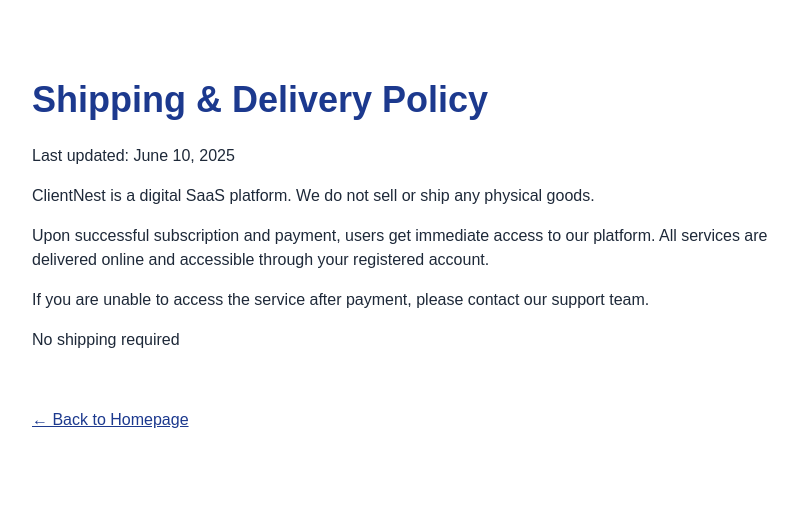
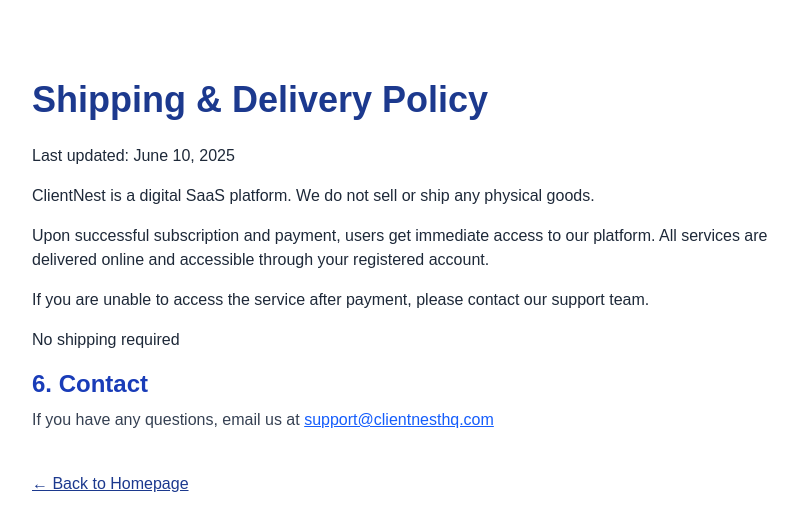
Before and after one commit to S-Somsekhar/clientnest-landing, a Next.js app: page /shipping-delivery in a window 1280 px wide. Shown: the top 530 px of the page, without its empty margins (224-1022 px from the left). Built offline with nearby package versions, Linux system fonts and the light colour scheme.

Commit message:
razorpay's mother is a whore

```diff
--- a/src/app/shipping-delivery/page.js
+++ b/src/app/shipping-delivery/page.js
@@ -26,6 +26,16 @@
           No shipping required
         </p>
 
+                  <div>
+            <h2 className="text-2xl font-semibold text-blue-800 mb-2">6. Contact</h2>
+            <p className="text-gray-700">
+              If you have any questions, email us at{" "}
+              <a href="mailto:support@clientnesthq.com" className="text-blue-600 underline">
+                support@clientnesthq.com
+              </a>
+            </p>
+          </div>
+
         <Link href="/" className="inline-block mt-10 text-blue-900 font-medium underline">
           ← Back to Homepage
         </Link>
```
